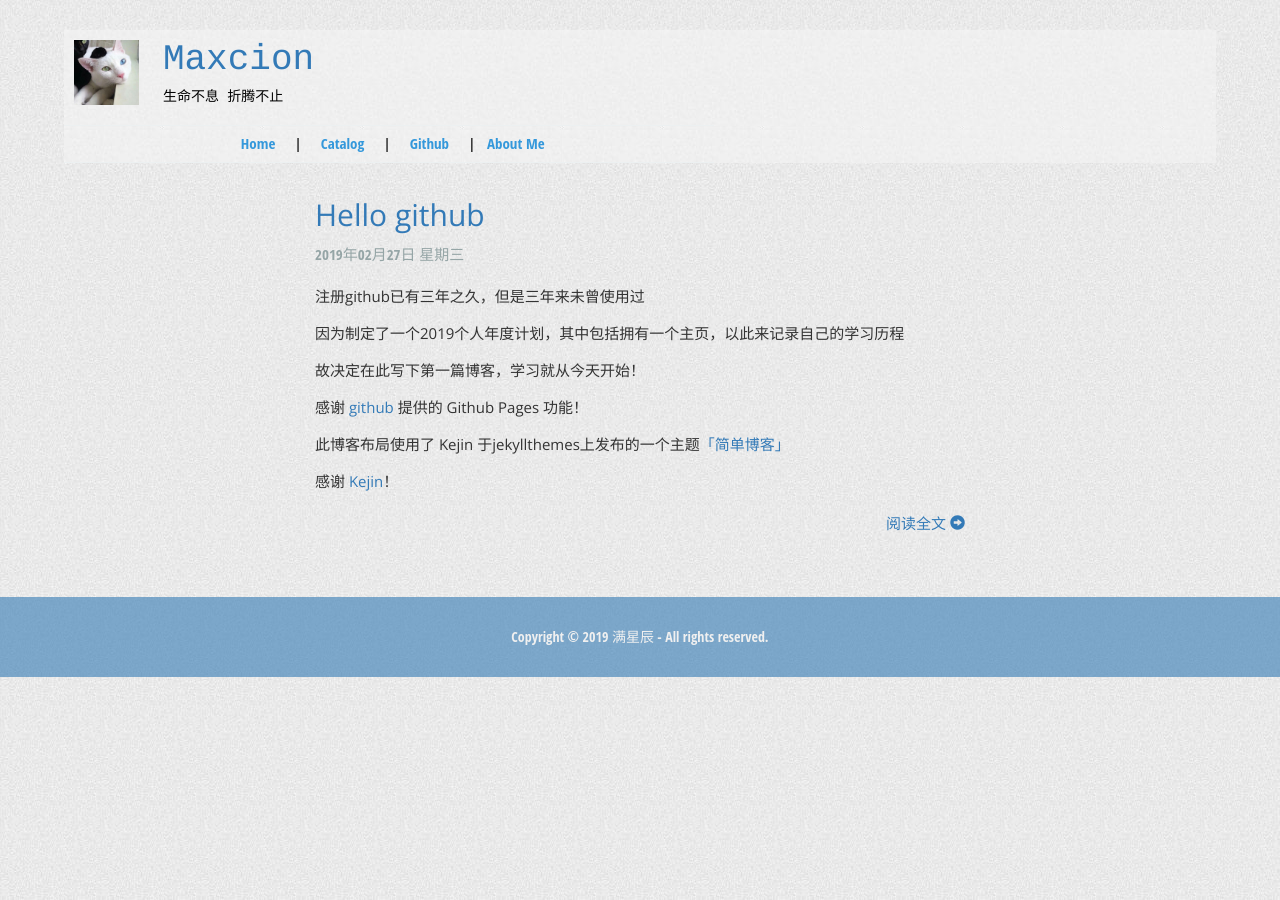
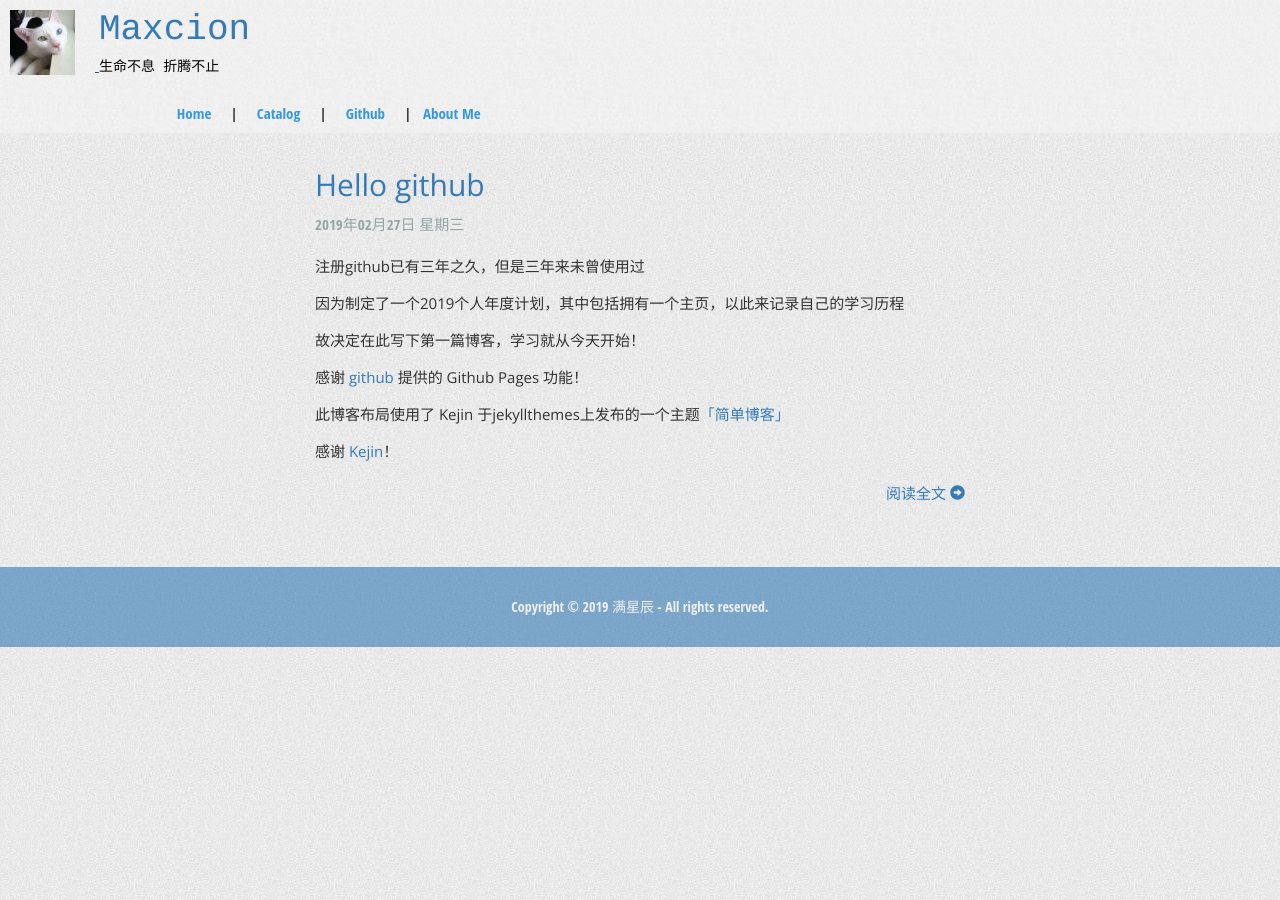
Before and after one commit to Maxcion/Maxcion.github.io, a Jekyll site: the page built from index.html, in a window 1280 px wide. Built offline with Jekyll 4.4.1, drawn with Linux system fonts in a browser that asks for light colours.

Commit message:
Update blog.css

```diff
--- a/assets/css/blog.css
+++ b/assets/css/blog.css
@@ -14,8 +14,8 @@ body {
     background-color: #fff;
     background-image: url(../img/bg-top.jpg);
     /*max-width: 650px;*/
-    width: 90%;
-    margin: 30px auto;
+    width: 100%;
+    margin-bottom: 30px auto;
   /*background-color: #6f5499;
   background-image: -webkit-gradient(linear, left top, left bottom, from(#563d7c), to(#6f5499));
   background-image: -webkit-linear-gradient(top, #563d7c 0%, #6f5499 100%);
```
